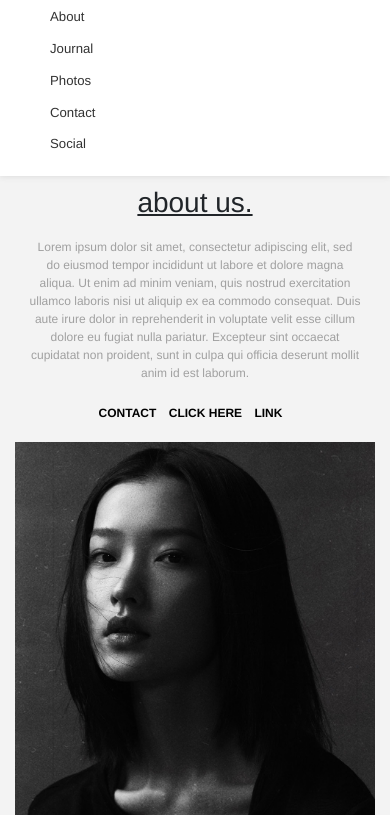
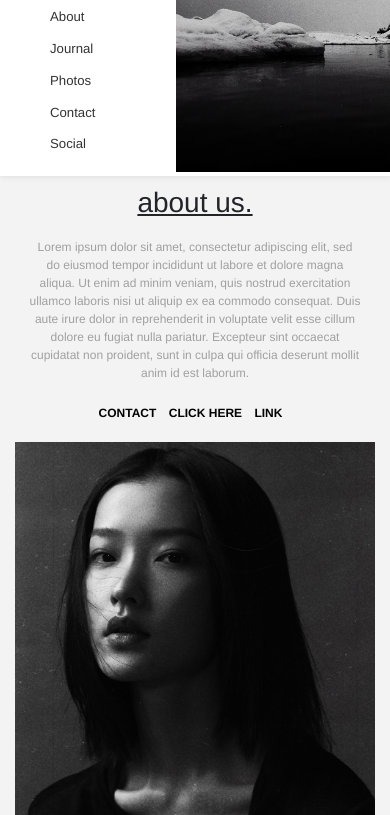
Before and after one commit to VictoriaMono/VictoriaMono.github.io, a plain HTML site: page index.html in a window 390 px wide. Shown: the part 80-895 px from the top of the page. Drawn offline with nearby package versions, Linux system fonts and the light colour scheme.

Commit message:
Update mono-project.css

```diff
--- a/mono-project.css
+++ b/mono-project.css
@@ -458,7 +458,7 @@ section img {
     }
     header{
         background-size: cover;
-        position: relative;
+        position: unset;
     }
     header ul{
         width: 23%;
@@ -540,7 +540,7 @@ section img {
         height: 252px;
         margin-right: 0px;
         background-color: gray;
-        background-image: url("photos/iceberg.jpg");
+        background-image: url("photos/iceberg(red).jpg");
         background-size: cover;
     }
     #section-1 .picture-container img{
```
